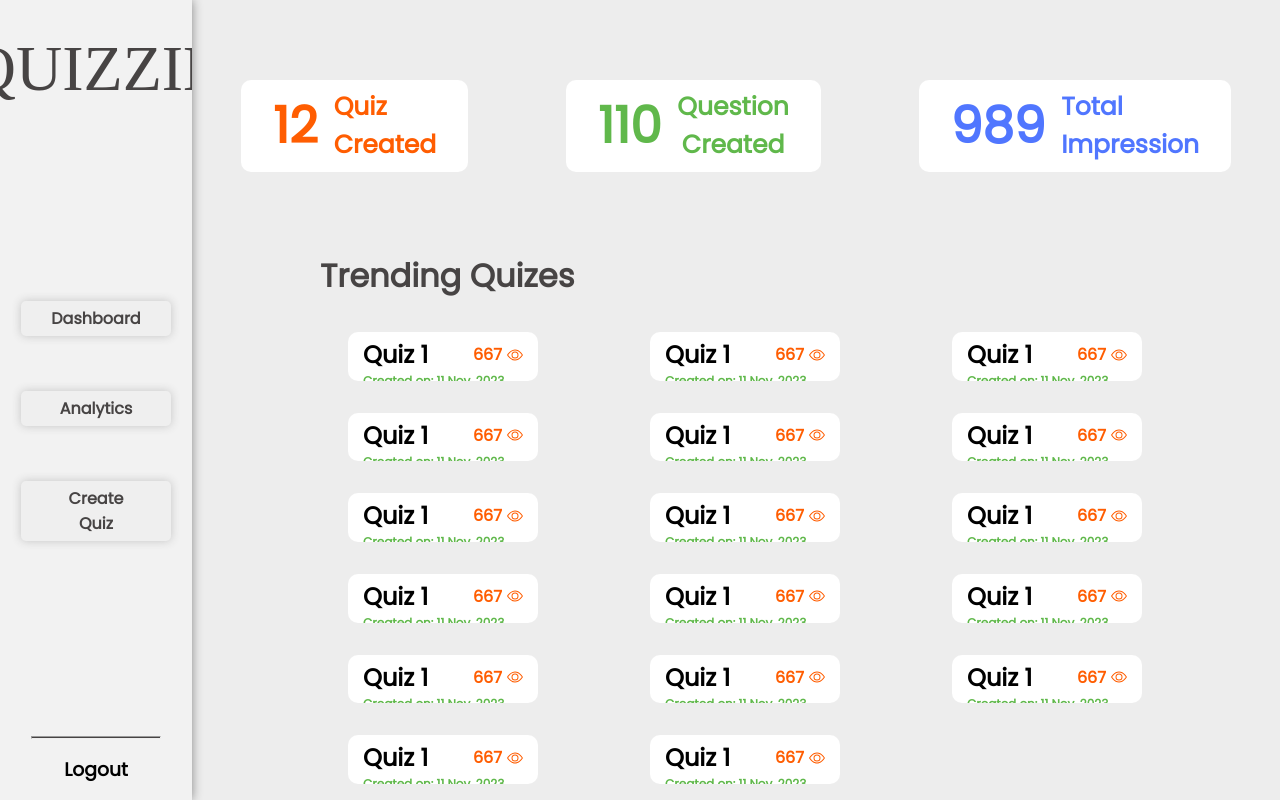
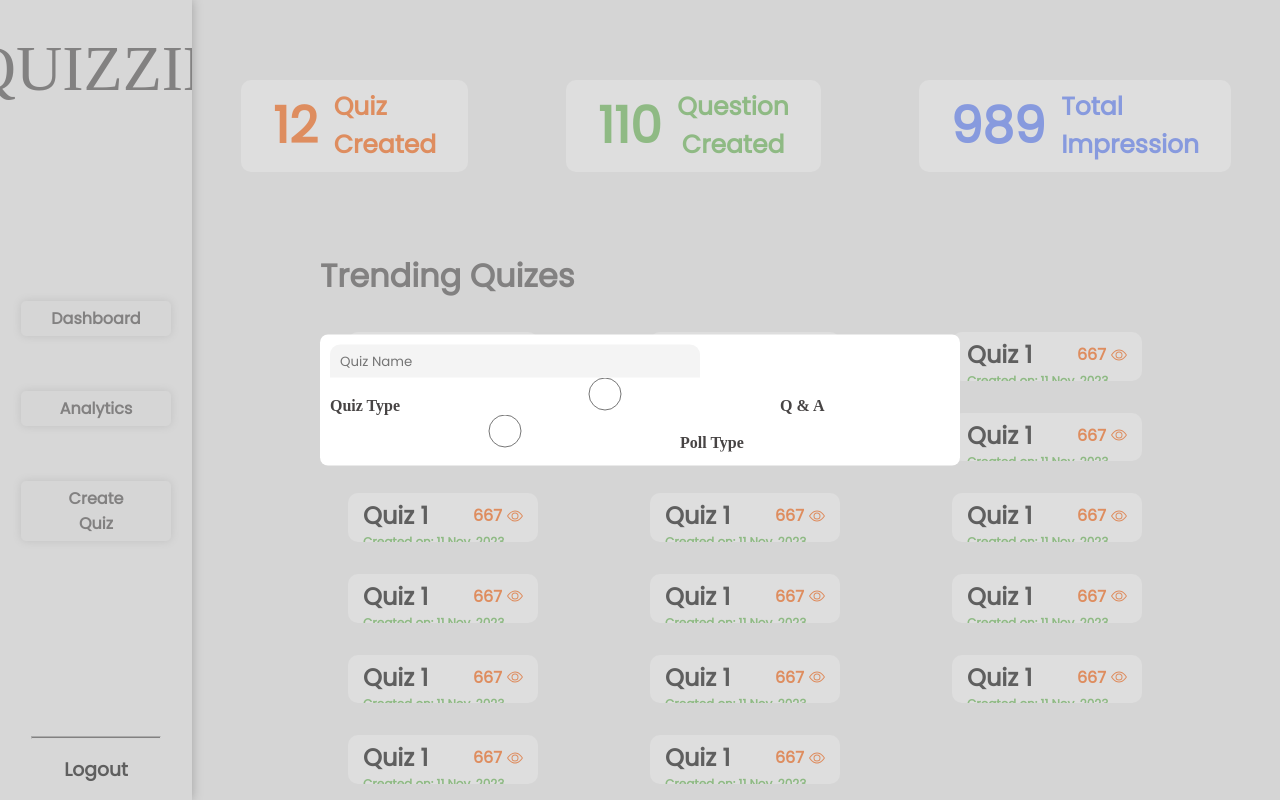
Before and after one commit to itsmeshashank13/Quizzie, a React (Create React App) app in the folder frontend/: page /dashboard in a window 1280 px wide. Both pictures are taken after a click on the button "Create Quiz". Built offline with nearby package versions, Linux system fonts and the light colour scheme; a web font is replaced by a local one.

Commit message:
created the createQuizModal

```diff
--- a/frontend/src/Components/leftBar/LeftBar.jsx
+++ b/frontend/src/Components/leftBar/LeftBar.jsx
@@ -1,8 +1,16 @@
-  import React from 'react';
+  import React, { useState } from 'react';
   import styles from './leftBar.module.css';
+  import CreateQuiz from '../quizModal/CreateQuiz';
 
 
   function LeftBar() {
+
+    const [isPopupVisible, setIsPopupVisible] = useState(false);
+
+    const handleCreateQuizClick = ()=> {
+      setIsPopupVisible(true);
+    };
+
     return (
       <>
       <div className={styles.left}>
@@ -10,13 +18,14 @@
         <span className={styles.para}>
           <button>Dashboard</button>
           <button>Analytics</button>
-          <button>Create Quiz</button>
+          <button onClick={handleCreateQuizClick}>Create Quiz</button>
         </span>
         <span className={styles.bottom}>
           <hr />
           <h3>Logout</h3>
         </span>
       </div>
+      {isPopupVisible && <CreateQuiz />}
       </>
     )
   }
--- a/frontend/src/Components/quizModal/CreateQuiz.jsx
+++ b/frontend/src/Components/quizModal/CreateQuiz.jsx
@@ -1,5 +1,5 @@
-import React, {useState} from 'react';
-import styles from './CreateQuiz.module.css';
+import React, { useState } from 'react';
+import styles from './createQuiz.module.css';
 
 function CreateQuiz() {
     const [isVisible, setIsVisible] = useState(false);
@@ -8,14 +8,19 @@ function CreateQuiz() {
 
 
 
-
   return (
     <div>
+        <div className={styles.modalWrapper}></div>
         <div className={styles.modalContent}>
             <input type="text" placeholder='Quiz Name' />
+            <span>
+              <label htmlFor="quizType">Quiz Type</label>
+              <input type="radio" name="buttonGroup" id="one" value="one" /><label htmlFor="one">Q & A</label>
+              <input type="radio" name="buttonGroup" id="two" value="two" /><label htmlFor="two">Poll Type</label>
+            </span>
         </div>
     </div>
   )
 }
 
-export default CreateQuiz
+export default CreateQuiz;
--- a/frontend/src/Components/quizModal/createQuiz.module.css
+++ b/frontend/src/Components/quizModal/createQuiz.module.css
@@ -0,0 +1,33 @@
+/* input[type='radio'][name='buttonGroup'] { display:none; }
+label {
+  display:inline-block;
+  padding:3px;
+  border:1px solid #e0e0e0;
+  border-radius:3px;
+  background-color:#F0F0F0;
+  width:10em;
+  text-align:center;
+} */
+
+.modalWrapper {
+    position: fixed;
+    left: 0;
+    right: 0;
+    top: 0;
+    bottom: 0;
+    background-color: rgb(189, 189, 189, 0.5);
+}
+
+.modalContent {
+    background-color: #fff;
+    padding: 10px;
+    border-radius: 8px;
+    position: fixed;
+    top: 50%;
+    left: 50%;
+    transform: translate(-50%, -50%);
+}
+
+.modalContent span {
+    display:inline-block;
+}
```
